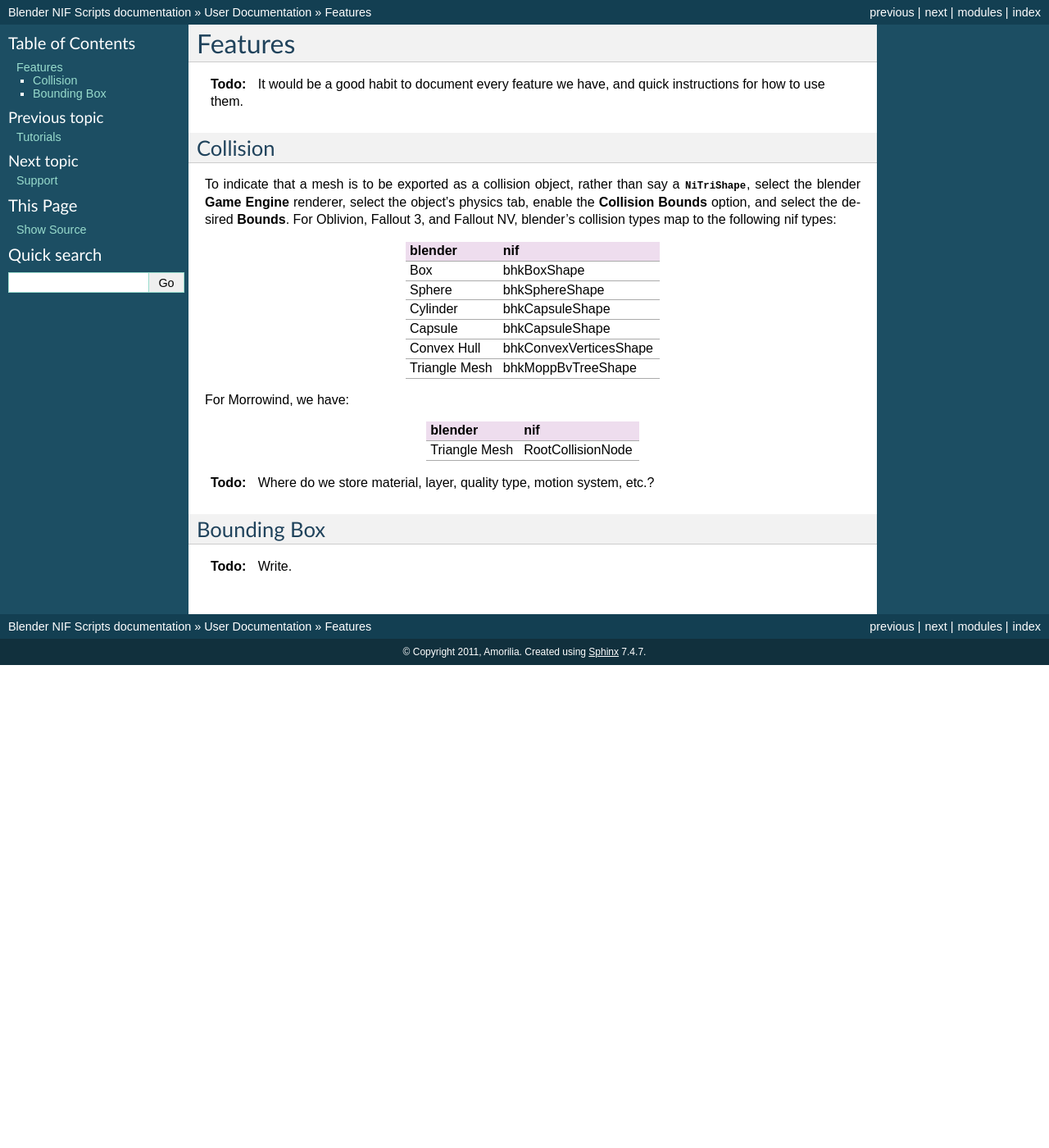
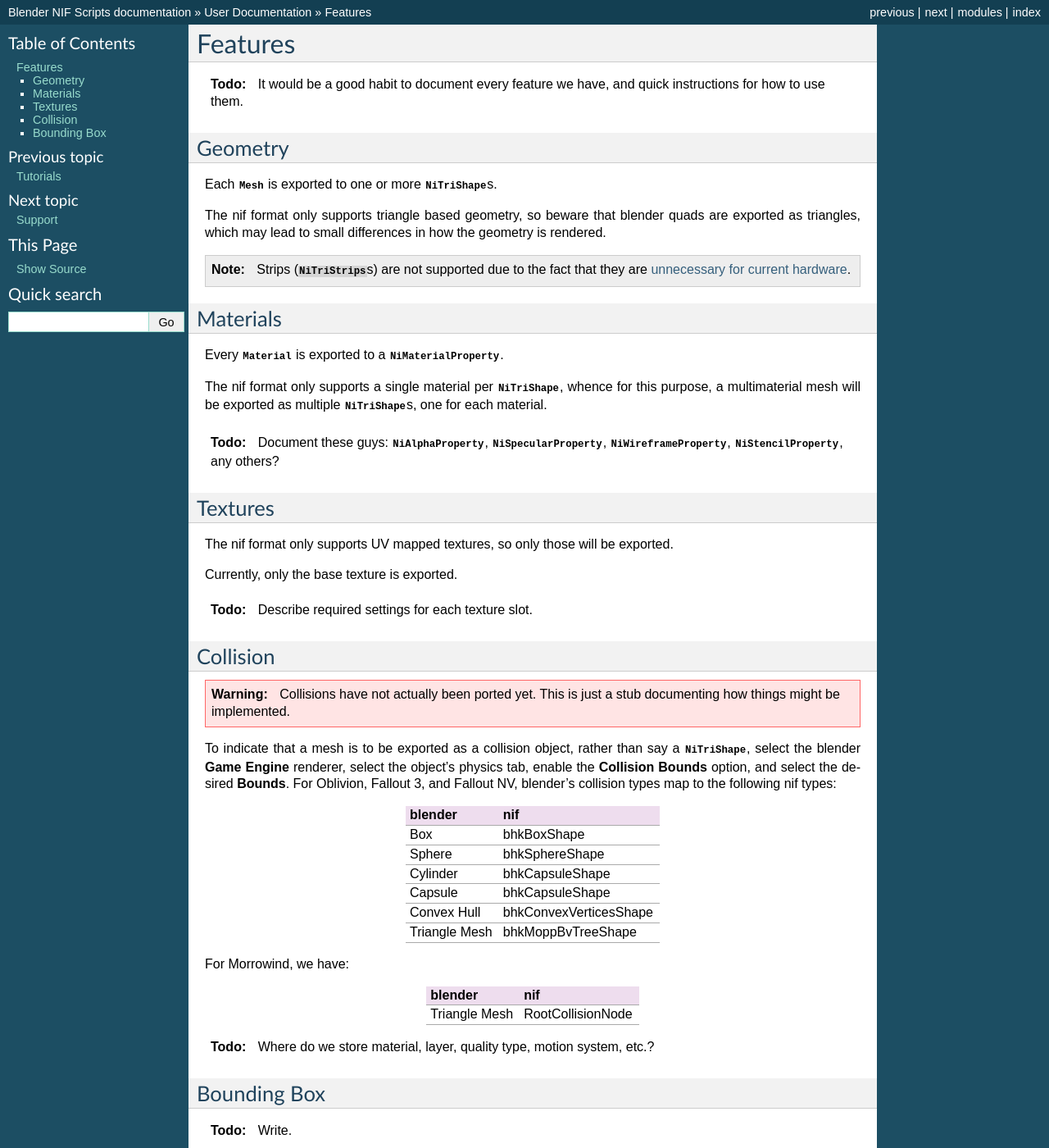
Before and after one commit to niftools/blender_niftools_addon, a Sphinx documentation site: the page built from docs/user/features.rst, in a window 1280 px wide and 1400 px high. Shown: the whole window at 82% size. Built offline with Sphinx 7.4.7, drawn with Linux system fonts in a browser that asks for light colours; formulas are drawn with MathJax 3; the version number could not be read and is left out.

Commit message:
Started documenting some features.

```diff
--- a/docs/user/features.rst
+++ b/docs/user/features.rst
@@ -6,8 +6,64 @@ Features
    It would be a good habit to document every feature we have,
    and quick instructions for how to use them.
 
+Geometry
+--------
+
+Each :class:`~bpy.types.Mesh` is exported to
+one or more :class:`~pyffi.formats.nif.NifFormat.NiTriShape`\ s.
+
+The nif format only supports triangle based geometry,
+so beware that blender quads are exported as triangles,
+which may lead to small differences in how the geometry is rendered.
+
+.. note::
+
+   Strips (:class:`~pyffi.formats.nif.NifFormat.NiTriStrips`\ s)
+   are not supported due to the fact that they are
+   `unnecessary for current hardware
+   <http://tomsdxfaq.blogspot.com/2005_12_01_archive.html>`_.
+
+Materials
+---------
+
+Every :class:`~bpy.types.Material` is exported to a
+:class:`~pyffi.formats.nif.NifFormat.NiMaterialProperty`.
+
+The nif format only supports a single material per
+:class:`~pyffi.formats.nif.NifFormat.NiTriShape`,
+whence for this purpose, a multimaterial mesh will
+be exported as multiple
+:class:`~pyffi.formats.nif.NifFormat.NiTriShape`\ s,
+one for each material.
+
+.. todo::
+
+   Document these guys:
+   :class:`~pyffi.formats.nif.NifFormat.NiAlphaProperty`,
+   :class:`~pyffi.formats.nif.NifFormat.NiSpecularProperty`,
+   :class:`~pyffi.formats.nif.NifFormat.NiWireframeProperty`,
+   :class:`~pyffi.formats.nif.NifFormat.NiStencilProperty`,
+   any others?
+
+Textures
+--------
+
+The nif format only supports UV mapped textures,
+so only those will be exported.
+
+Currently, only the base texture is exported.
+
+.. todo::
+
+   Describe required settings for each texture slot.
+
 Collision
 ---------
+
+.. warning::
+
+   Collisions have not actually been ported yet. This is just a stub
+   documenting how things might be implemented.
 
 To indicate that a mesh is to be exported as a collision object,
 rather than say a :class:`~pyffi.formats.nif.NifFormat.NiTriShape`,
```
